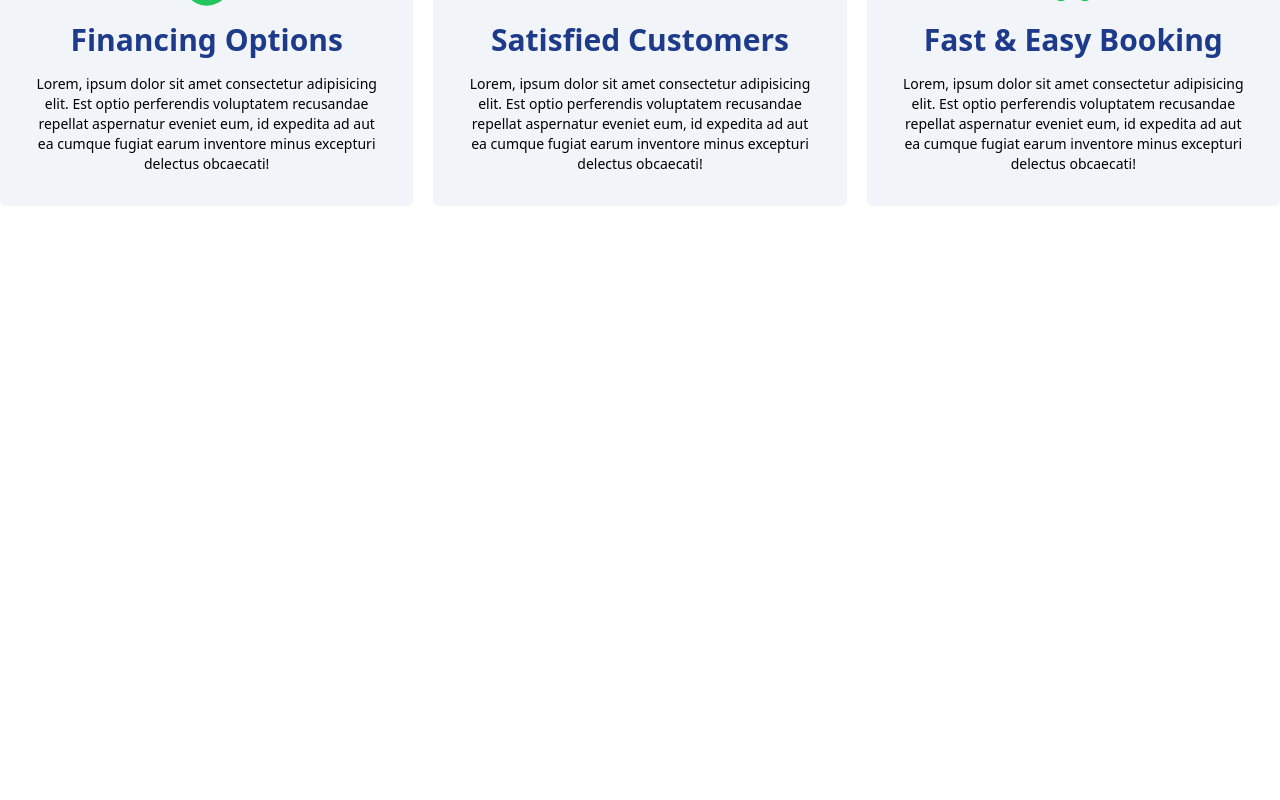
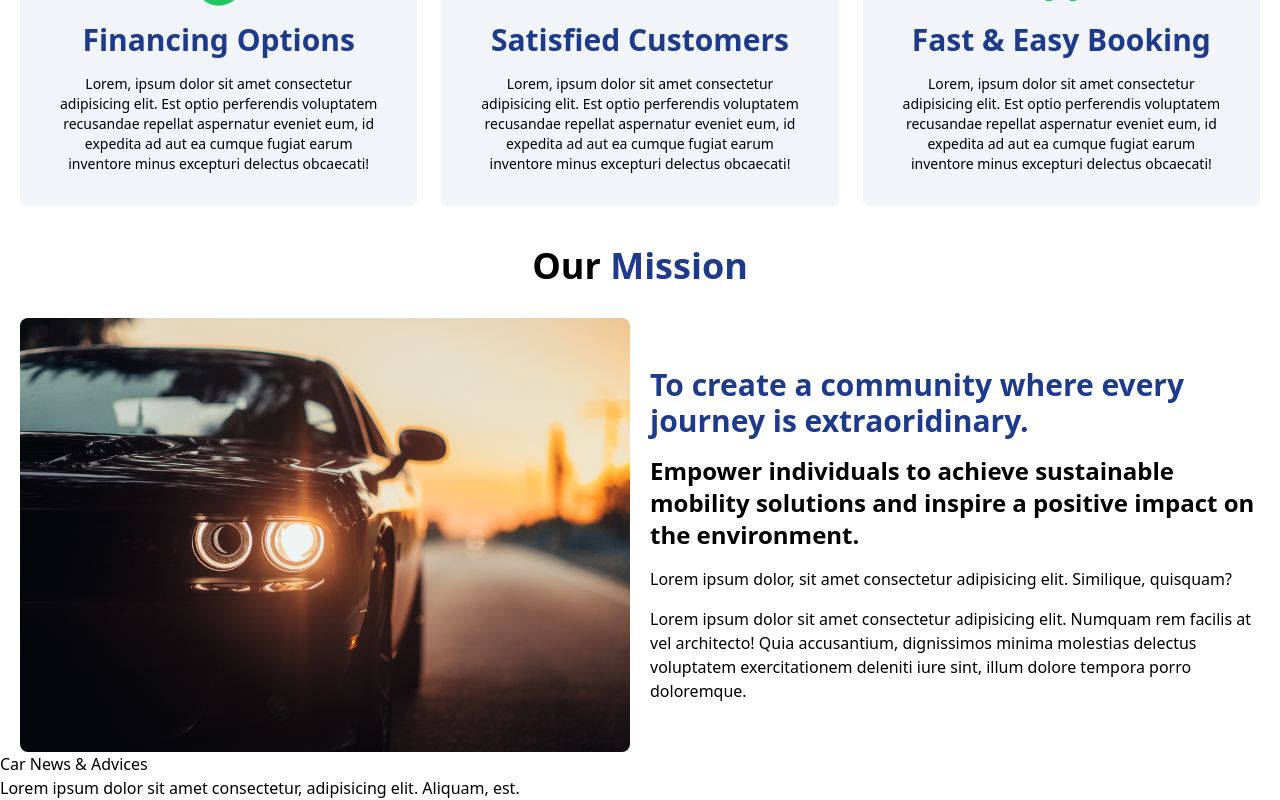
Before and after one commit to SandipM098/college-project, a React (Create React App) app: page / in a window 1280 px wide. Shown: the part 1494-2294 px from the top of the page. Before the commit the page ends 1740 px from the top, so only its background shows below. Built offline with nearby package versions, Linux system fonts and the light colour scheme.

Commit message:
mission page completed

```diff
--- a/src/Home/Featured/FeatureCar.jsx
+++ b/src/Home/Featured/FeatureCar.jsx
@@ -4,7 +4,7 @@ const FeatureCar = ( {id, url, name, price } ) => {
   return (
     <div>
       <div >
-        <img key={id} src={url} alt=' '/>
+        <img key={id} src={url} alt="img"/>
       </div>
       <div>
         <h1>{name}</h1>
--- a/src/Home/Featured/Featured.jsx
+++ b/src/Home/Featured/Featured.jsx
@@ -4,42 +4,41 @@ import "slick-carousel/slick/slick-theme.css";
 import Slider from 'react-slick';
 import FeatureCar from "./FeatureCar.jsx";
 
-
 export default function Featured(){
     const carsData = [
       {
         id: 0,
-        url: '/src/assets/image/carOne.jpg',
+        url: "src/assets/image/carOne.png",
         name: "Toyota Car",
         price: "30,000",
       },
       {
         id: 1,
-        url: '/src/assets/image/car2.png',
+        url: "/src/assets/image/carOne.png",
         name: "Toyota Car",
         price: "30,000",
       },
       {
         id: 2,
-        url: '/src/assets/image/carOne.png',
+        url: "/src/assets/image/carOne.png",
         name: "Toyota Car",
         price: "30,000",
       },
       {
         id: 3,
-        url: '/src/assets/image/carOne.png',
+        url: "/src/assets/image/carOne.png",
         name: "Toyota Car",
         price: "30,000",
       },
       {
         id: 4,
-        url: '/src/assets/image/carOne.png',
+        url: "/src/assets/image/carOne.png",
         name: "Toyota Car",
         price: "30,000",
       },
       {
         id: 5,
-        url: '/src/assets/image/carOne.png',
+        url: "/src/assets/image/carOne.png",
         name: "Toyota Car",
         price: "30,000",
       }
@@ -95,14 +94,13 @@ export default function Featured(){
 
       <div>
         <Slider {...settings} >
-          { carsData.map((item) =>(
+          {carsData.map((item) =>(
             <FeatureCar
             key={item.id}
+            name={item.name}
             url={item.url}
-            name={item.name}
             price={item.price}
             />
-
           ))}
         </Slider>
       </div>
--- /dev/null
+++ b/src/Home/Mission/OurMission.jsx
@@ -0,0 +1,44 @@
+import React from "react";
+import img from "../../assets/image/mission.jpg";
+
+function OurMission() {
+  return (
+    <div>
+      <div>
+        <h1 className="font-bold text-4xl text-center">
+          Our <span className="text-blue-900">Mission</span>
+        </h1>
+      </div>
+
+    <div className="flex flex-col justify-center md:flex-row items-center gap-5 mt-8 mx-5">
+
+      <div className="w-full md:w-2/4">
+        {/* img section */}
+        <img src={img} alt="img" className="rounded-lg" />
+      </div>
+
+      <div className="w-full md:w-2/4 space-y-4">
+        {/* content section */}
+        <h1 className="font-bold text-blue-900 text-lg lg:text-3xl">To create a community where every journey is extraoridinary.</h1>
+
+        <h2 className="font-semibold text-lg lg:text-2xl ">
+          Empower individuals to achieve sustainable mobility solutions and
+          inspire a positive impact on the environment.
+        </h2>
+        <p className="text-sm lg:text-base">
+          Lorem ipsum dolor, sit amet consectetur adipisicing elit. Similique,
+          quisquam?
+        </p>
+        <p className="text-sm lg:text-base">
+          Lorem ipsum dolor sit amet consectetur adipisicing elit. Numquam rem
+          facilis at vel architecto! Quia accusantium, dignissimos minima
+          molestias delectus voluptatem exercitationem deleniti iure sint, illum
+          dolore tempora porro doloremque.
+        </p>
+      </div>
+    </div>
+    </div>
+  );
+}
+
+export default OurMission;
--- /dev/null
+++ b/src/Home/News/CarNews.jsx
@@ -0,0 +1,16 @@
+import React from 'react'
+
+const CarNews = () => {
+  return (
+    <div>
+      <h1>Car <span>News & Advices</span></h1>
+      <p>Lorem ipsum dolor sit amet consectetur, adipisicing elit. Aliquam, est.</p>
+
+      <div>
+
+      </div>
+    </div>
+  )
+}
+
+export default CarNews
--- a/src/Home/WhyUs/WhyUs.jsx
+++ b/src/Home/WhyUs/WhyUs.jsx
@@ -18,7 +18,7 @@ export default function WhyUs() {
         voluptate.
       </p>
 
-      <div className="grid grid-cols-1 md:grid-cols-2 lg:grid-cols-3 mt-10 gap-5">
+      <div className="mx-5 grid grid-cols-1 md:grid-cols-2 lg:grid-cols-3 mt-10 gap-6">
         <WhyUsCard icon = {icon1} title="Financing Options"/>
         <WhyUsCard icon = {icon2} title="Satisfied Customers"/>
         <WhyUsCard icon = {icon3} title="Fast & Easy Booking"/>
--- a/src/pages/Home.jsx
+++ b/src/pages/Home.jsx
@@ -3,6 +3,8 @@ import Navbar from '../components/Navbar'
 import Hero from '../Home/Hero/Hero'
 import Featured from '../Home/Featured/Featured.jsx'
 import WhyUs from '../Home/WhyUs/WhyUs.jsx'
+import OurMission from '../Home/Mission/OurMission.jsx'
+import CarNews from '../Home/News/CarNews.jsx'
 
 
 export default function Home(){
@@ -12,7 +14,8 @@ export default function Home(){
     <Hero/>
     <Featured/>
     <WhyUs/>
-
+    <OurMission/>
+    <CarNews/>
     </>
 
   )
```
Also changed, not shown: src/assets/image/mission.jpg (added).
